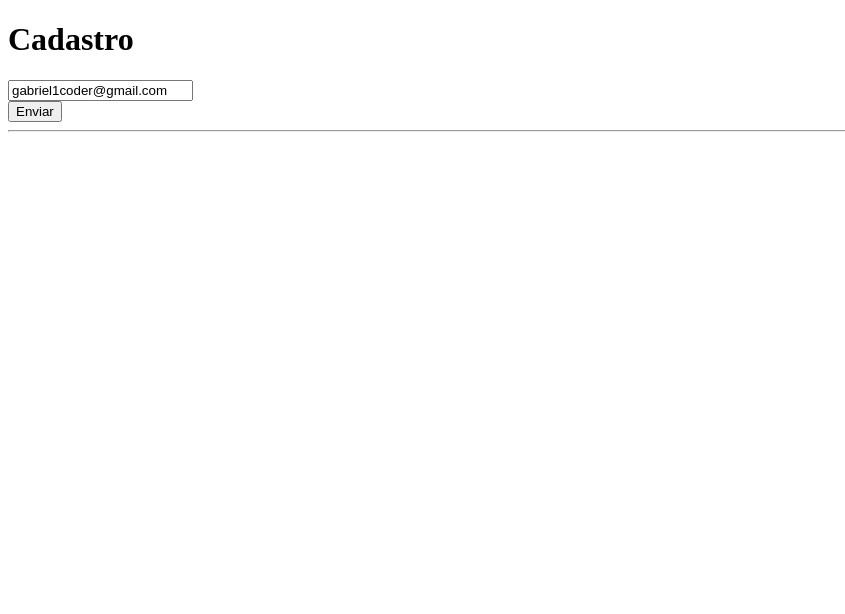
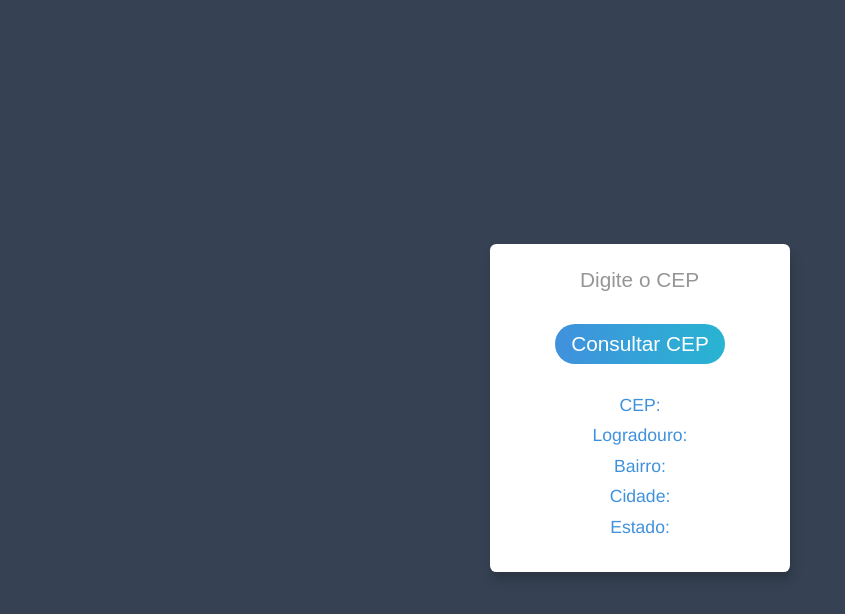
Before and after one commit to Gabrielfernandes87f/curso-JavaScript, a plain HTML site: page index.html in a window 1280 px wide. Shown: the whole page, without its empty margins (0-845 px from the left). Drawn offline with nearby package versions, Linux system fonts and the light colour scheme.

Commit message:
applicação de buscar end usando cep aqui foi passado o cep na url direto na api.

```diff
--- a/app.js
+++ b/app.js
@@ -1,12 +1,21 @@
-var button = document.querySelector("#body button");
+var button = document.querySelector("#app button");
+var cep = document.querySelector("#cep ");
+var logradouro = document.querySelector("#logradouro");
+var bairro = document.querySelector("#bairro");
+var localidade = document.querySelector("#localidade");
+var uf = document.querySelector("#uf");
 
-button.addEventListener("click", function () {
+button.addEventListener("click", function (event) {
+    event.preventDefault();
 
-    axios.get("https://api.github.com/users")
+
+    axios.get("https://viacep.com.br/ws/58428850/json/")
         .then(function (response) {
-            console.log(response);
-            console.log(response.data[0].login);
-            console.log('deu certo');
+            cep.innerText = response.data.cep;
+            logradouro.innerText = response.data.logradouro;
+            bairro.innerText = response.data.bairro;
+            localidade.innerText = response.data.localidade;
+            uf.innerText = response.data.uf;
         })
 
         .catch(function (error) {
@@ -21,5 +30,6 @@ button.addEventListener("click", function () {
 
 
 
-
+// https://viacep.com.br/ws/58428850/json/
 // https://api.github.com/users
+// https://viacep.com.br/
--- a/index.html
+++ b/index.html
@@ -1,30 +1,114 @@
 <!DOCTYPE html>
 <html lang="en">
-<head>
-    <meta charset="UTF-8">
-    <meta http-equiv="X-UA-Compatible" content="IE=edge">
-    <meta name="viewport" content="width=device-width, initial-scale=1.0">
-    <title>Document</title>
-    <link rel="stylesheet" href="app.css">
+  <head>
+    <meta charset="UTF-8" />
+    <meta name="viewport" content="width=device-width, initial-scale=1.0" />
+    <title>Javascript</title>
+    <style>
+      body {
+        font-family: Avenir, Helvetica, Arial, sans-serif;
+        background: #364253;
+        color: #dadce7;
+        height: 100vh;
+        display: grid;
+        grid-template-columns: 300px;
+        grid-template-rows: auto;
+        justify-content: center;
+        align-content: center;
+      }
 
-</head>
-<body id="body">
-    <h1>Cadastro</h1>
-    <form action="">
-        <input type="text"
-        placeholder="Nome"
-        id="nome"
-        name="nome"
-        value="gabriel1coder@gmail.com"
-        >
+      #app {
+        background: #fff;
+        border-radius: 0.4rem;
+        padding: 1.5rem 0rem;
+        box-shadow: 2px 8px 11px rgba(0, 0, 0, 0.2);
+      }
+
+      form {
+        display: grid;
+        grid-template-columns: 1fr;
+        grid-auto-rows: auto;
+        grid-gap: 2rem;
+        justify-items: center;
+      }
+
+      form input {
+        border: none;
+        font-size: 1.3rem;
+        font-weight: 100;
+        color: #000;
+        width: 120px;
+        outline: none;
+        padding: 0;
+      }
+
+      form input::placeholder {
+        color: #969696;
+      }
+
+      form button {
+        padding: 0.5rem 1rem;
+        color: #fff;
+        border-radius: 5rem;
+        border: none;
+        width: max-content;
+        font-size: 1.3rem;
+        background: linear-gradient(to right, #4091dd, #28b4d2);
+        font-weight: 100;
+        outline: none;
+        cursor: pointer;
+      }
+
+      main {
+        position: relative;
+        width: 100%;
+        text-align: center;
+        transition: all 1s;
+      }
+
+      p:nth-child(1) {
+        padding-top: 1.3rem;
+      }
+
+      p {
+        color: #4091dd;
+        font-size: 1.1rem;
+        margin: 0.6rem 0;
+
+      }
+    </style>
+  </head>
+  <body>
+    <div id="app">
+      <form>
+        <input type="text" placeholder="Digite o CEP" />
+        <button>Consultar CEP</button>
     </form>
-    <button>Enviar</button>
-    <br>
-    <hr>
-    <div id="card">
+      <main>
+        <p>
+          <span>CEP:</span>
+          <span id="cep"></span>
+        </p>
+        <p>
+          <span>Logradouro:</span>
+          <span id="logradouro"></span>
+        </p>
+        <p>
+          <span>Bairro:</span>
+          <span id="bairro"></span>
+        </p>
+        <p>
+          <span>Cidade:</span>
+          <span id="localidade"></span>
+        </p>
+        <p>
+          <span>Estado:</span>
+          <span id="uf"></span>
+        </p>
+      </main>
+    </div>
 
-    </div>
     <script src="https://unpkg.com/axios/dist/axios.min.js"></script>
     <script src="app.js"></script>
-</body>
+  </body>
 </html>
```
